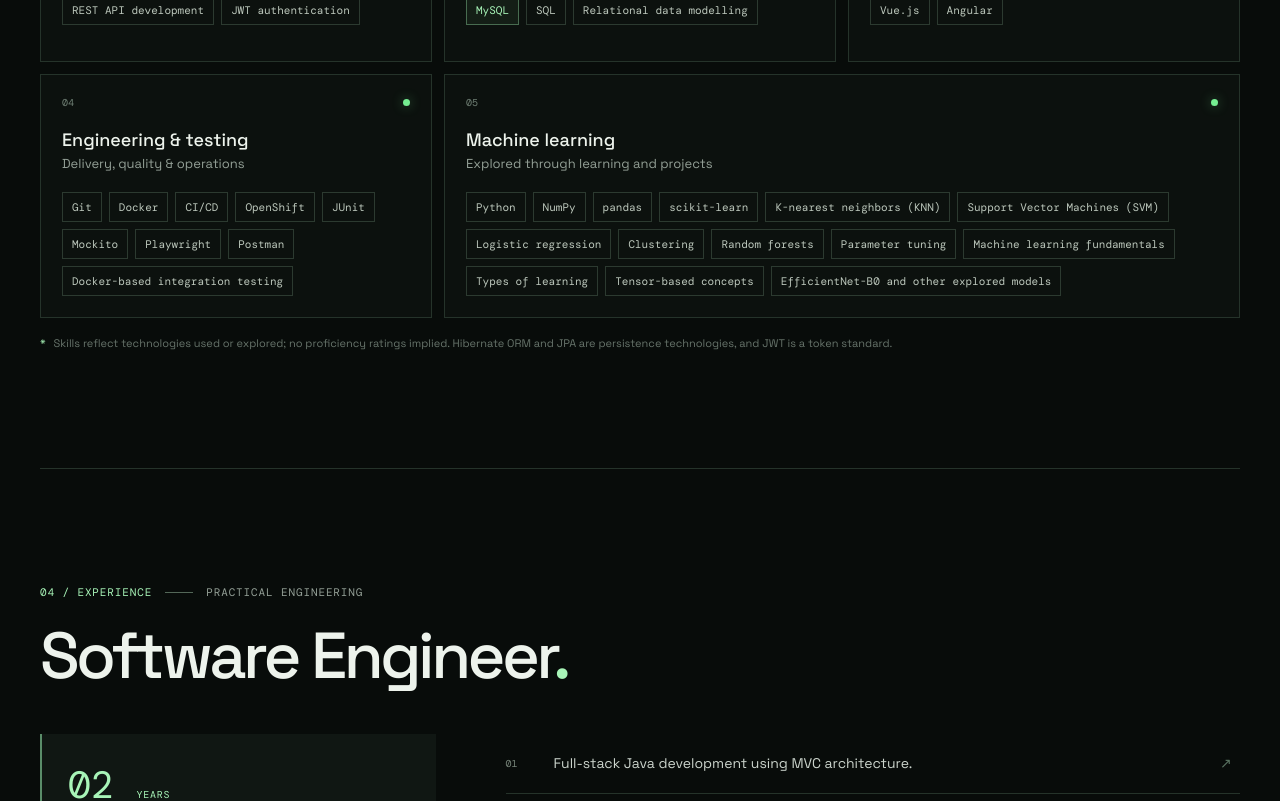
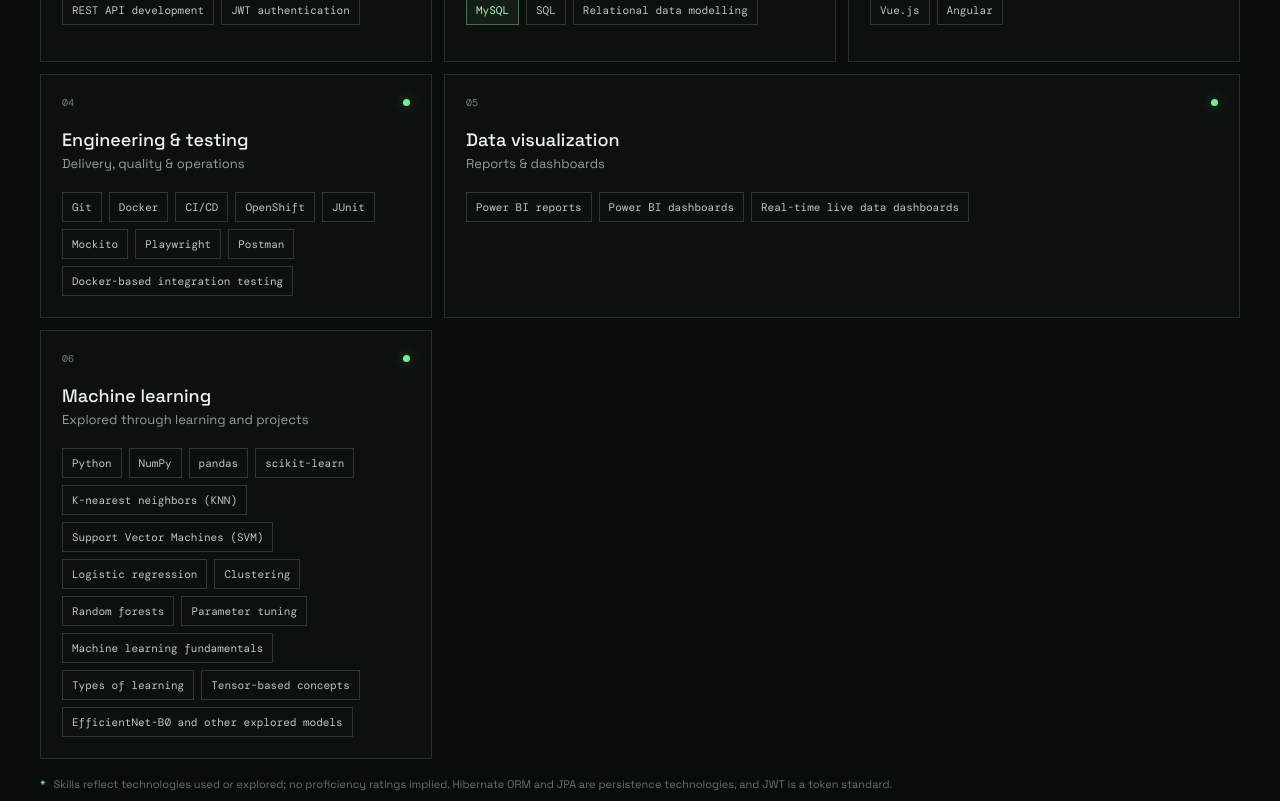
Before and after one commit to mukulpandey2866/Full-Stack-Portfolio, a React (Vite) app: page / in a window 1280 px wide. Shown: the part 1900-2701 px from the top of the page. Built offline with nearby package versions, Linux system fonts and the light colour scheme.

Commit message:
PoweBI changes

```diff
--- a/src/App.tsx
+++ b/src/App.tsx
@@ -192,7 +192,7 @@
         </section>
 
         <section id="projects" className="section projects-section">
-          <div className="shell"><div className="section-heading section-heading-row"><div><p className="eyebrow"><span className="eyebrow-mark">05 / SELECTED WORK</span><span className="eyebrow-line" /> BUILT, LEARNED, IN PROGRESS</p><h2>Projects with<br /><span>purpose.</span></h2></div><div className="project-index-terminal"><span>mukul@portfolio:~/projects$ ls</span><span>01 api-helper</span><span>02 kpms-field-np-services</span><span>03 devtrack</span><span>04 plant-disease-detection</span><span>05 cancer-house-price-prediction</span><span>06 antardarshnam</span></div></div>
+          <div className="shell"><div className="section-heading section-heading-row"><div><p className="eyebrow"><span className="eyebrow-mark">05 / SELECTED WORK</span><span className="eyebrow-line" /> BUILT, LEARNED, IN PROGRESS</p><h2>Projects with<br /><span>purpose.</span></h2></div><div className="project-index-terminal"><span>mukul@portfolio:~/projects$ ls</span><span>01 api-helper</span><span>02 kpms-field-np-services</span><span>03 devtrack</span><span>04 plant-disease-detection</span><span>05 cancer-house-price-prediction</span><span>06 antardarshnam</span><span>07 powerbi-sales-customer-dashboard</span></div></div>
             <div className="project-list">{projects.map((project) => <article className="project-card" id={project.id} key={project.id}>
               <div className="project-card-head"><span className="project-number">{project.number}</span><span className="project-kind">{project.kind}</span><span className={`project-status ${project.status === 'In progress' ? 'status-progress' : ''}`}><i aria-hidden="true" />{project.status}</span></div>
               <div className="project-card-main"><div className="project-title-col"><h3>{project.name}</h3><p className="project-status-mobile">{project.status}</p></div><div className="project-detail-col"><p className="project-description">{project.description}</p>{project.links && <div className="project-links">{project.links.map((link) => <a key={link.href} href={link.href} target="_blank" rel="noopener noreferrer">{link.label} ↗</a>)}</div>}<details className="case-study"><summary>Explore case study <span aria-hidden="true">＋</span></summary><div className="case-study-content">{project.problem && <div><h4>Overview</h4><p>{project.problem}</p></div>}{project.contribution && <div><h4>Contribution & technical highlights</h4><ul>{project.contribution.map((item) => <li key={item}>{item}</li>)}</ul></div>}{project.preview && <div><h4>Terminal preview</h4><pre className="project-preview">{project.preview.join('\n')}</pre></div>}<div><h4>Technology</h4><div className="project-stack">{project.stack.map((item) => <span key={item}>{item}</span>)}</div></div></div></details></div></div>
--- a/src/data.ts
+++ b/src/data.ts
@@ -16,6 +16,7 @@
   { title: 'Persistence', note: 'ORM & relational data', items: ['Hibernate ORM', 'JPA / ORM concepts', 'PostgreSQL', 'MySQL', 'SQL', 'Relational data modelling'] },
   { title: 'Frontend', note: 'Interfaces & application frameworks', items: ['HTML', 'CSS', 'JavaScript', 'TypeScript', 'React', 'Vue.js', 'Angular'] },
   { title: 'Engineering & testing', note: 'Delivery, quality & operations', items: ['Git', 'Docker', 'CI/CD', 'OpenShift', 'JUnit', 'Mockito', 'Playwright', 'Postman', 'Docker-based integration testing'] },
+  { title: 'Data visualization', note: 'Reports & dashboards', items: ['Power BI reports', 'Power BI dashboards', 'Real-time live data dashboards'] },
   { title: 'Machine learning', note: 'Explored through learning and projects', items: ['Python', 'NumPy', 'pandas', 'scikit-learn', 'K-nearest neighbors (KNN)', 'Support Vector Machines (SVM)', 'Logistic regression', 'Clustering', 'Random forests', 'Parameter tuning', 'Machine learning fundamentals', 'Types of learning', 'Tensor-based concepts', 'EfficientNet-B0 and other explored models'] },
 ]
 
@@ -178,6 +179,16 @@
     description: 'A website with a large collection of resources such as books, games and videos for self-awareness.',
     stack: ['HTML', 'CSS', 'JavaScript', 'React', 'MongoDB', 'Django'],
   },
+  {
+    id: 'powerbi-sales-customer-dashboard',
+    number: '07',
+    name: 'Main Dashboard - Sales and Customer Data',
+    kind: 'Personal project · Power BI report',
+    status: 'Completed',
+    description: 'A Power BI report and dashboard covering sales and customer data.',
+    stack: ['Power BI'],
+    links: [{ label: 'Power BI report', href: 'https://app.powerbi.com/groups/me/reports/4a257df0-24b2-478f-ad7e-45a3dca6dc23/f0ecdf3c8be5640c8282?experience=power-bi' }],
+  },
 ]
 
 export const education = [
@@ -218,6 +229,6 @@
 export const commands = [
   'help', 'whoami', 'about', 'skills', 'experience', 'projects',
   'projects api-helper', 'projects kpms', 'projects devtrack',
-  'projects plant-disease-detection', 'projects cancer-house-price-prediction', 'projects antardarshnam',
+  'projects plant-disease-detection', 'projects cancer-house-price-prediction', 'projects antardarshnam', 'projects powerbi-sales-customer-dashboard',
   'ai-journey', 'education', 'certifications', 'achievements', 'resume', 'contact', 'clear',
 ]
```
